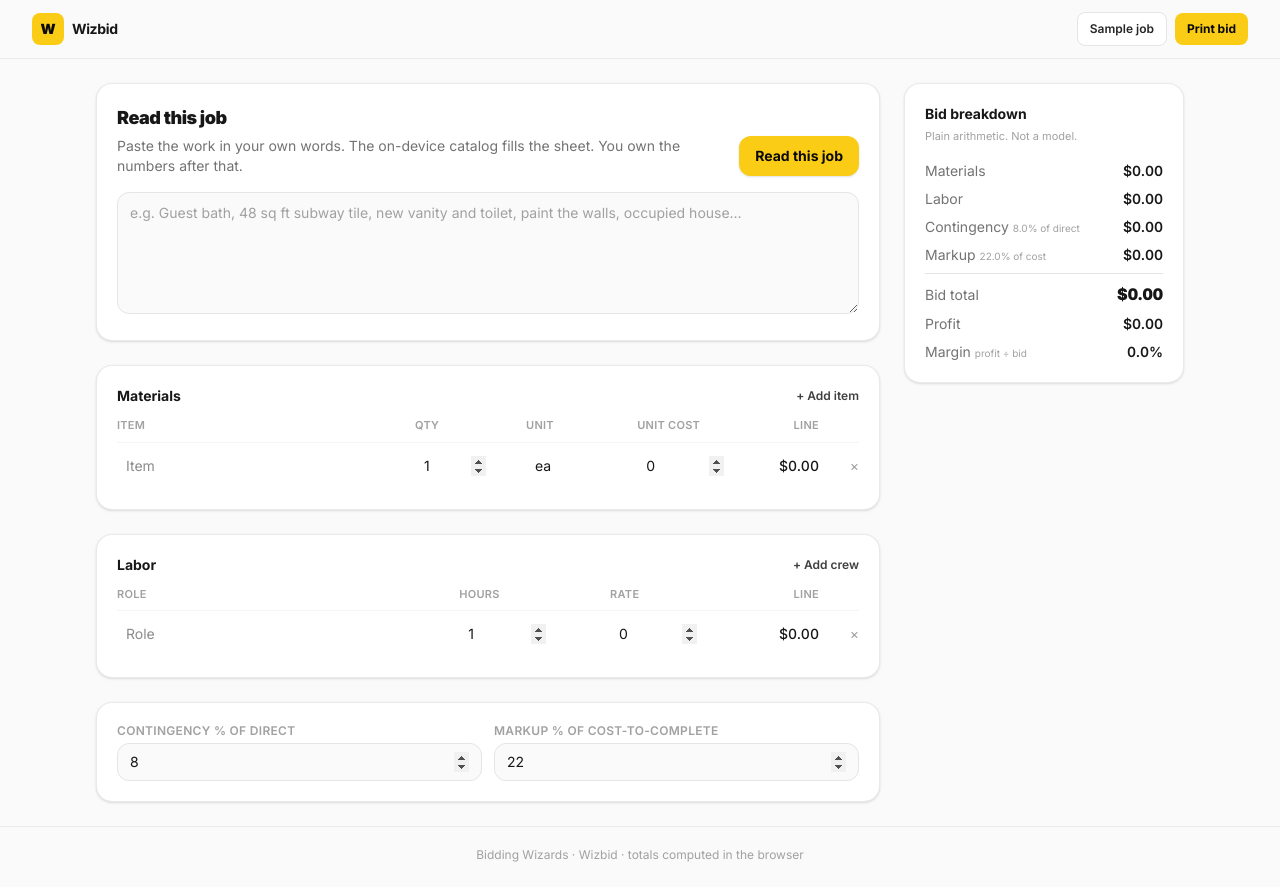
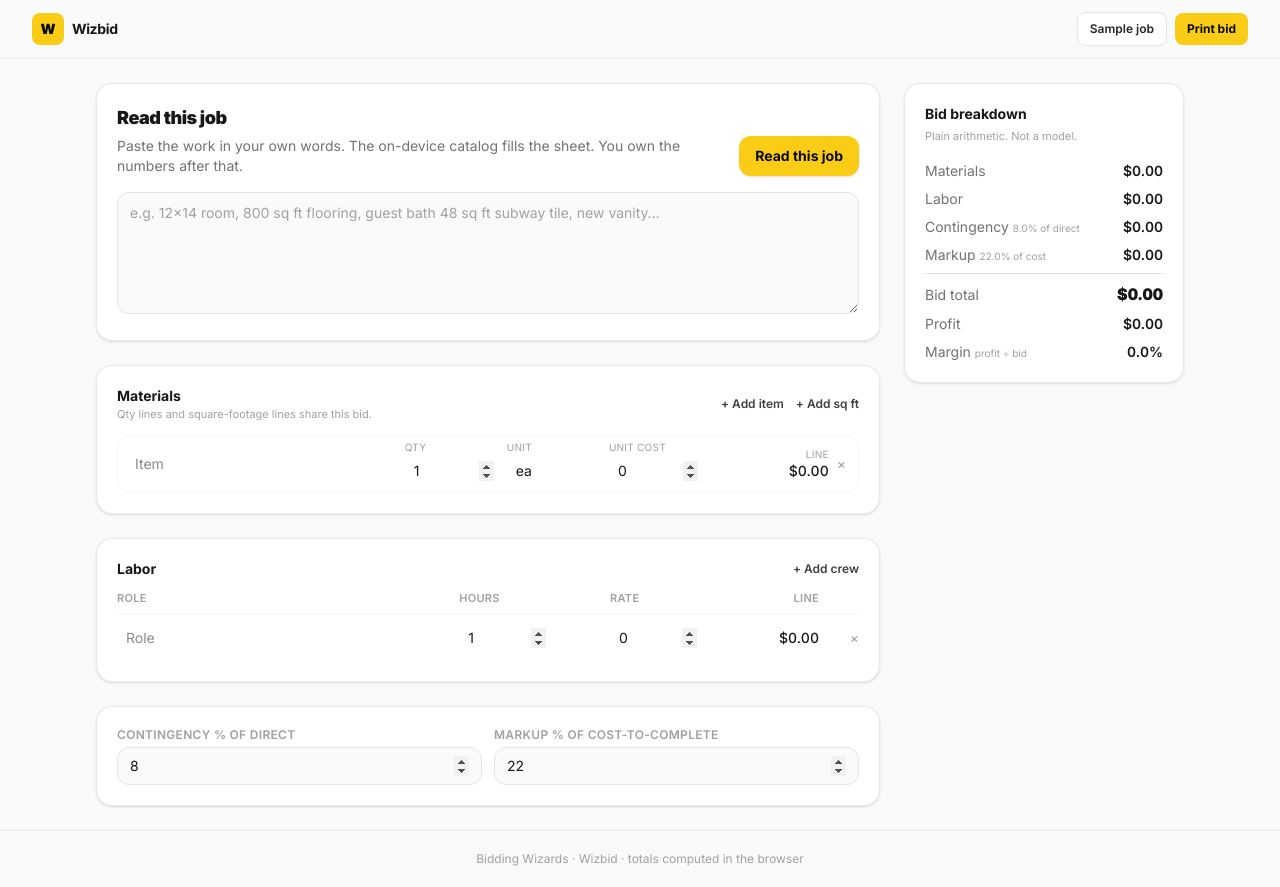
Before and after one commit to Ygali04/bidding-wizards, a React (Vite) app: page /#/bid in a window 1280 px wide. Built offline with nearby package versions, Linux system fonts and the light colour scheme.

Commit message:
Add square-footage lines to the bid sheet and job reader.
Sq-ft rows (L × W × $/sf) sit in Materials with qty lines, roll into
the same breakdown, and parse from phrases like 12x14 room and 800 sq ft flooring.

Co-authored-by: Quino Terrasa <espetro@users.noreply.github.com>

```diff
--- a/src/lib/readJob.ts
+++ b/src/lib/readJob.ts
@@ -247,6 +247,8 @@ export type ParsedSqFtPhrase = {
   item: string;
   length: number;
   width: number;
+  start: number;
+  end: number;
 };
 
 function titleCase(s: string): string {
@@ -287,7 +289,7 @@ function overlaps(used: Array<[number, number]>, start: number, end: number): bo
  * Area-only phrases become length = N, width = 1 so dollars still equal N × $/sf.
  */
 export function parseSqFtPhrases(raw: string): ParsedSqFtPhrase[] {
-  const text = raw.toLowerCase();
+  const text = normalize(raw);
   const used: Array<[number, number]> = [];
   const results: ParsedSqFtPhrase[] = [];
 
@@ -311,10 +313,15 @@ export function parseSqFtPhrases(raw: string): ParsedSqFtPhrase[] {
       item: titleCase(label) || "Room",
       length,
       width,
+      start,
+      end,
     });
   }
 
-  const areaAfter = new RegExp(String.raw`\b(\d+(?:\.\d+)?)\s*${AREA_UNIT}(?:\s+(?:of\s+)?([a-z][a-z0-9+\-\s]{1,40}))?`, "gi");
+  const areaAfter = new RegExp(
+    String.raw`\b(\d+(?:\.\d+)?)\s*${AREA_UNIT}(?:\s+of)?(?:\s+([a-z]+(?:[ \-][a-z]+){0,2}))?`,
+    "gi",
+  );
   while ((m = areaAfter.exec(text))) {
     const start = m.index;
     const end = start + m[0].length;
@@ -327,6 +334,8 @@ export function parseSqFtPhrases(raw: string): ParsedSqFtPhrase[] {
       item: titleCase(label) || "Sq ft work",
       length: area,
       width: 1,
+      start,
+      end,
     });
   }
 
@@ -349,10 +358,21 @@ export function parseSqFtPhrases(raw: string): ParsedSqFtPhrase[] {
       item: titleCase(label) || "Sq ft work",
       length: area,
       width: 1,
+      start,
+      end,
     });
   }
 
   return results;
+}
+
+function maskSpans(text: string, spans: Array<{ start: number; end: number }>): string {
+  if (spans.length === 0) return text;
+  const chars = [...text];
+  for (const { start, end } of spans) {
+    for (let i = start; i < end && i < chars.length; i++) chars[i] = " ";
+  }
+  return chars.join("").replace(/\s+/g, " ").trim();
 }
 
 function catalogForSqFtItem(item: string): CatalogEntry | undefined {
@@ -394,18 +414,6 @@ function catalogForSqFtItem(item: string): CatalogEntry | undefined {
   return best;
 }
 
-function sqFtLinesFromText(raw: string): SqFtLine[] {
-  return parseSqFtPhrases(raw).map((parsed) => {
-    const line = emptySqFt();
-    const cat = catalogForSqFtItem(parsed.item);
-    line.item = cat?.name ?? parsed.item;
-    line.length = parsed.length;
-    line.width = parsed.width;
-    line.pricePerSqFt = cat?.defaultCost ?? 0;
-    return line;
-  });
-}
-
 function sqFtCoversCatalog(entry: CatalogEntry, sqft: SqFtLine[]): boolean {
   if (sqft.length === 0) return false;
   const blob = sqft.map((s) => s.item.toLowerCase()).join(" | ");
@@ -428,9 +436,11 @@ export function readJob(raw: string): ReadJobResult {
     return { ok: false, reason: "empty", message: "Paste a job brief first." };
   }
 
-  const haystack = normalize(text);
+  const haystackFull = normalize(text);
+  const sqftParsed = parseSqFtPhrases(haystackFull);
+  const haystack = maskSpans(haystackFull, sqftParsed);
 
-  if (isOutOfScope(haystack)) {
+  if (isOutOfScope(haystackFull)) {
     return {
       ok: false,
       reason: "out_of_scope",
@@ -439,7 +449,15 @@ export function readJob(raw: string): ReadJobResult {
     };
   }
 
-  const sqftLines = sqFtLinesFromText(text);
+  const sqftLines = sqftParsed.map((parsed) => {
+    const line = emptySqFt();
+    const cat = catalogForSqFtItem(parsed.item);
+    line.item = cat?.name ?? parsed.item;
+    line.length = parsed.length;
+    line.width = parsed.width;
+    line.pricePerSqFt = cat?.defaultCost ?? 0;
+    return line;
+  });
   const materials: MaterialLine[] = [...sqftLines];
   const labor: LaborLine[] = [];
   const matched: string[] = sqftLines.map((l) => l.item);
--- a/src/pages/Estimator.tsx
+++ b/src/pages/Estimator.tsx
@@ -5,10 +5,15 @@ import {
   breakdown,
   emptyLabor,
   emptyMaterial,
+  emptySqFt,
+  isSqFtLine,
   laborTotal,
   materialTotal,
+  sqFtArea,
   type LaborLine,
   type MaterialLine,
+  type QtyMaterialLine,
+  type SqFtLine,
 } from "../lib/estimate";
 import { money, parseNumber, pct } from "../lib/money";
 import { SAMPLE_JOB, readJob } from "../lib/readJob";
@@ -106,7 +111,7 @@ export function Estimator() {
               value={notes}
               onChange={(e) => setNotes(e.target.value)}
               rows={5}
-              placeholder="e.g. Guest bath, 48 sq ft subway tile, new vanity and toilet, paint the walls, occupied house…"
+              placeholder="e.g. 12x14 room, 800 sq ft flooring, guest bath 48 sq ft subway tile, new vanity…"
               className="mt-4 w-full resize-y rounded-xl border border-neutral-200 bg-[#FAFAFA] px-3 py-2.5 text-sm text-neutral-900 placeholder:text-neutral-400 focus:border-neutral-900 focus:outline-none focus:ring-2 focus:ring-neutral-900/10"
             />
             {status.kind !== "idle" && (
@@ -120,103 +125,50 @@ export function Estimator() {
           </section>
 
           <section className="print-break rounded-2xl border border-neutral-200/80 bg-white p-4 shadow-sm sm:p-5">
-            <div className="mb-3 flex items-center justify-between">
+            <div className="mb-3 flex flex-wrap items-center justify-between gap-2">
+              <div>
                 <h2 className="text-sm font-bold">Materials</h2>
+                <p className="text-[11px] text-neutral-400">Qty lines and square-footage lines share this bid.</p>
+              </div>
+              <div className="no-print flex gap-3">
                 <button
                   type="button"
-                className="no-print text-xs font-semibold text-neutral-700 hover:text-black"
+                  className="text-xs font-semibold text-neutral-700 hover:text-black"
                   onClick={() => setMaterials((rows) => [...rows, emptyMaterial()])}
                 >
                   + Add item
                 </button>
-            </div>
-            <div className="overflow-x-auto">
-              <table className="w-full min-w-[640px] text-left text-sm">
-                <thead className="text-[11px] uppercase tracking-wide text-neutral-400">
-                  <tr>
-                    <th className="pb-2 font-semibold">Item</th>
-                    <th className="pb-2 font-semibold">Qty</th>
-                    <th className="pb-2 font-semibold">Unit</th>
-                    <th className="pb-2 font-semibold">Unit cost</th>
-                    <th className="pb-2 text-right font-semibold">Line</th>
-                    <th className="no-print w-10 pb-2" />
-                  </tr>
-                </thead>
-                <tbody>
-                  {materials.map((row, i) => (
-                    <tr key={row.id} className="border-t border-neutral-100">
-                      <td className="py-1.5 pr-2">
-                        <input
-                          value={row.item}
-                          onChange={(e) =>
-                            setMaterials((rows) =>
-                              rows.map((r, idx) => (idx === i ? { ...r, item: e.target.value } : r)),
-                            )
-                          }
-                          className="w-full rounded-lg border border-transparent bg-transparent px-2 py-1.5 hover:border-neutral-200 focus:border-neutral-900 focus:outline-none"
-                          placeholder="Item"
-                        />
-                      </td>
-                      <td className="py-1.5 pr-2">
-                        <input
-                          type="number"
-                          min={0}
-                          step="any"
-                          value={row.quantity}
-                          onChange={(e) =>
-                            setMaterials((rows) =>
-                              rows.map((r, idx) =>
-                                idx === i ? { ...r, quantity: parseNumber(e.target.value) } : r,
-                              ),
-                            )
-                          }
-                          className="w-20 rounded-lg border border-transparent bg-transparent px-2 py-1.5 hover:border-neutral-200 focus:border-neutral-900 focus:outline-none"
-                        />
-                      </td>
-                      <td className="py-1.5 pr-2">
-                        <input
-                          value={row.unit}
-                          onChange={(e) =>
-                            setMaterials((rows) =>
-                              rows.map((r, idx) => (idx === i ? { ...r, unit: e.target.value } : r)),
-                            )
-                          }
-                          className="w-20 rounded-lg border border-transparent bg-transparent px-2 py-1.5 hover:border-neutral-200 focus:border-neutral-900 focus:outline-none"
-                        />
-                      </td>
-                      <td className="py-1.5 pr-2">
-                        <input
-                          type="number"
-                          min={0}
-                          step="0.01"
-                          value={row.unitCost}
-                          onChange={(e) =>
-                            setMaterials((rows) =>
-                              rows.map((r, idx) =>
-                                idx === i ? { ...r, unitCost: parseNumber(e.target.value) } : r,
-                              ),
-                            )
-                          }
-                          className="w-24 rounded-lg border border-transparent bg-transparent px-2 py-1.5 hover:border-neutral-200 focus:border-neutral-900 focus:outline-none"
-                        />
-                      </td>
-                      <td className="py-1.5 text-right font-medium tabular-nums">{money(materialTotal(row))}</td>
-                      <td className="no-print py-1.5 pl-2 text-right">
                 <button
                   type="button"
-                          className="text-neutral-400 hover:text-red-600"
-                          onClick={() =>
+                  className="text-xs font-semibold text-neutral-700 hover:text-black"
+                  onClick={() => setMaterials((rows) => [...rows, emptySqFt()])}
+                >
+                  + Add sq ft
+                </button>
+              </div>
+            </div>
+            <div className="space-y-2 overflow-x-auto">
+              {materials.map((row, i) =>
+                isSqFtLine(row) ? (
+                  <SqFtRow
+                    key={row.id}
+                    row={row}
+                    onChange={(next) => setMaterials((rows) => rows.map((r, idx) => (idx === i ? next : r)))}
+                    onRemove={() =>
                       setMaterials((rows) => (rows.length === 1 ? [emptyMaterial()] : rows.filter((_, idx) => idx !== i)))
                     }
-                          aria-label="Remove material"
-                        >
-                          ×
-                        </button>
-                      </td>
-                    </tr>
-                  ))}
-                </tbody>
-              </table>
+                  />
+                ) : (
+                  <QtyRow
+                    key={row.id}
+                    row={row}
+                    onChange={(next) => setMaterials((rows) => rows.map((r, idx) => (idx === i ? next : r)))}
+                    onRemove={() =>
+                      setMaterials((rows) => (rows.length === 1 ? [emptyMaterial()] : rows.filter((_, idx) => idx !== i)))
+                    }
+                  />
+                ),
+              )}
             </div>
           </section>
 
@@ -357,6 +309,148 @@ export function Estimator() {
   );
 }
 
+const fieldClass =
+  "w-full rounded-lg border border-transparent bg-transparent px-2 py-1.5 hover:border-neutral-200 focus:border-neutral-900 focus:outline-none";
+
+function QtyRow({
+  row,
+  onChange,
+  onRemove,
+}: {
+  row: QtyMaterialLine;
+  onChange: (next: QtyMaterialLine) => void;
+  onRemove: () => void;
+}) {
+  return (
+    <div className="grid grid-cols-[minmax(0,1.4fr)_repeat(3,minmax(4.5rem,0.5fr))_minmax(5rem,0.6fr)_auto] items-center gap-1 rounded-xl border border-neutral-100 px-2 py-1 text-sm">
+      <input
+        value={row.item}
+        onChange={(e) => onChange({ ...row, item: e.target.value })}
+        className={fieldClass}
+        placeholder="Item"
+        aria-label="Material item"
+      />
+      <label className="flex flex-col">
+        <span className="text-[10px] uppercase tracking-wide text-neutral-400">Qty</span>
+        <input
+          type="number"
+          min={0}
+          step="any"
+          value={row.quantity}
+          onChange={(e) => onChange({ ...row, quantity: parseNumber(e.target.value) })}
+          className={fieldClass}
+        />
+      </label>
+      <label className="flex flex-col">
+        <span className="text-[10px] uppercase tracking-wide text-neutral-400">Unit</span>
+        <input
+          value={row.unit}
+          onChange={(e) => onChange({ ...row, unit: e.target.value })}
+          className={fieldClass}
+        />
+      </label>
+      <label className="flex flex-col">
+        <span className="text-[10px] uppercase tracking-wide text-neutral-400">Unit cost</span>
+        <input
+          type="number"
+          min={0}
+          step="0.01"
+          value={row.unitCost}
+          onChange={(e) => onChange({ ...row, unitCost: parseNumber(e.target.value) })}
+          className={fieldClass}
+        />
+      </label>
+      <div className="text-right">
+        <div className="text-[10px] uppercase tracking-wide text-neutral-400">Line</div>
+        <div className="font-medium tabular-nums">{money(materialTotal(row))}</div>
+      </div>
+      <button
+        type="button"
+        className="no-print px-1 text-neutral-400 hover:text-red-600"
+        onClick={onRemove}
+        aria-label="Remove material"
+      >
+        ×
+      </button>
+    </div>
+  );
+}
+
+function SqFtRow({
+  row,
+  onChange,
+  onRemove,
+}: {
+  row: SqFtLine;
+  onChange: (next: SqFtLine) => void;
+  onRemove: () => void;
+}) {
+  const area = sqFtArea(row);
+  return (
+    <div className="grid grid-cols-[minmax(0,1.3fr)_repeat(3,minmax(4.5rem,0.45fr))_minmax(5rem,0.5fr)_minmax(5rem,0.55fr)_auto] items-center gap-1 rounded-xl border border-amber-200/80 bg-amber-50/40 px-2 py-1 text-sm">
+      <label className="flex min-w-0 flex-col">
+        <span className="text-[10px] uppercase tracking-wide text-amber-800/70">Sq ft item</span>
+        <input
+          value={row.item}
+          onChange={(e) => onChange({ ...row, item: e.target.value })}
+          className={fieldClass}
+          placeholder="Room / flooring"
+          aria-label="Square-footage item"
+        />
+      </label>
+      <label className="flex flex-col">
+        <span className="text-[10px] uppercase tracking-wide text-neutral-400">Length</span>
+        <input
+          type="number"
+          min={0}
+          step="any"
+          value={row.length}
+          onChange={(e) => onChange({ ...row, length: parseNumber(e.target.value) })}
+          className={fieldClass}
+        />
+      </label>
+      <label className="flex flex-col">
+        <span className="text-[10px] uppercase tracking-wide text-neutral-400">Width</span>
+        <input
+          type="number"
+          min={0}
+          step="any"
+          value={row.width}
+          onChange={(e) => onChange({ ...row, width: parseNumber(e.target.value) })}
+          className={fieldClass}
+        />
+      </label>
+      <div className="flex flex-col">
+        <span className="text-[10px] uppercase tracking-wide text-neutral-400">Area</span>
+        <span className="px-2 py-1.5 tabular-nums text-neutral-800">{area.toLocaleString()} sf</span>
+      </div>
+      <label className="flex flex-col">
+        <span className="text-[10px] uppercase tracking-wide text-neutral-400">$/sf</span>
+        <input
+          type="number"
+          min={0}
+          step="0.01"
+          value={row.pricePerSqFt}
+          onChange={(e) => onChange({ ...row, pricePerSqFt: parseNumber(e.target.value) })}
+          className={fieldClass}
+        />
+      </label>
+      <div className="text-right">
+        <div className="text-[10px] uppercase tracking-wide text-neutral-400">Dollars</div>
+        <div className="font-medium tabular-nums">{money(materialTotal(row))}</div>
+      </div>
+      <button
+        type="button"
+        className="no-print px-1 text-neutral-400 hover:text-red-600"
+        onClick={onRemove}
+        aria-label="Remove square-footage line"
+      >
+        ×
+      </button>
+    </div>
+  );
+}
+
 function Row({
   label,
   value,
```
Also changed, not shown: 2 other files (tests, documents, lock files or other folders). Lines whose indentation alone changed are shown as unchanged.
